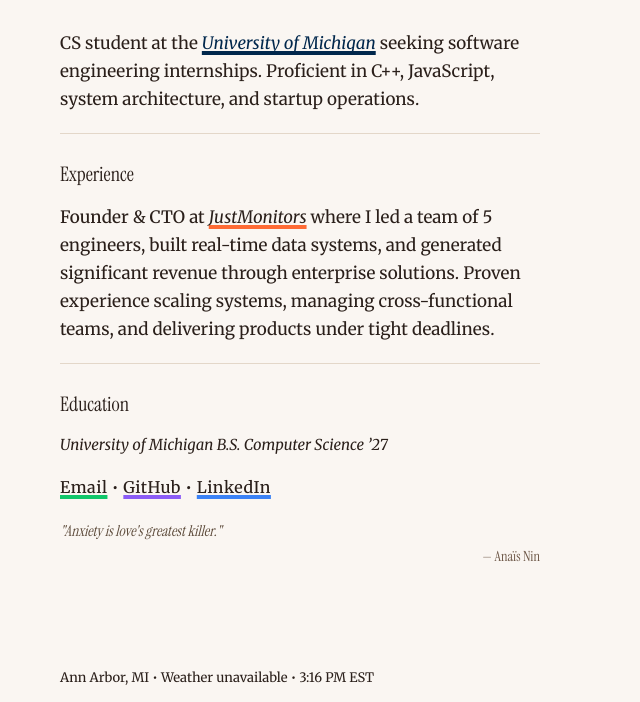
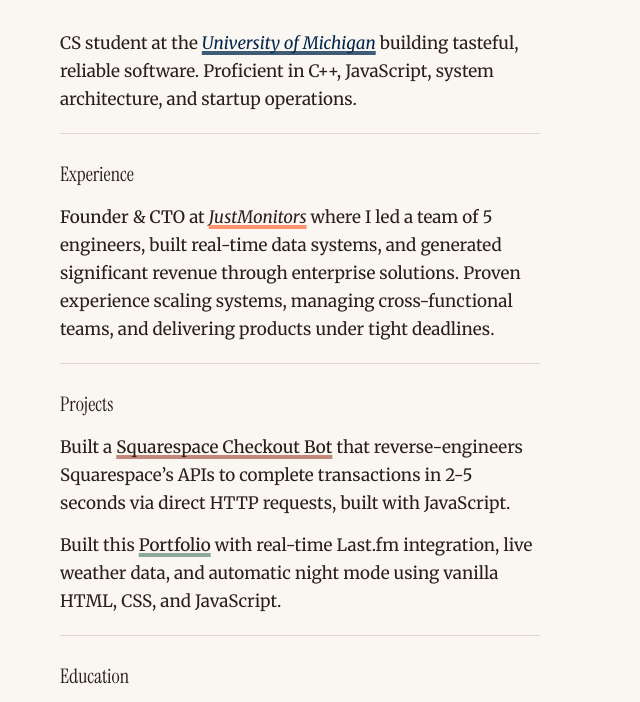
Before and after one commit to gabehassan/portfolio, a website: page index.html in a window 1280 px wide. Shown: the part 96-798 px from the top of the page, without its empty margins (0-640 px from the left). Drawn offline with Linux system fonts and the light colour scheme; no server answers.

Commit message:
Add projects section, update SEO, and refine link colors
- Add Projects section with Squarespace Checkout Bot and Portfolio
- Move Education below Projects
- Update title and meta description for better SEO
- Replace "seeking internships" with "building tasteful, reliable software"
- Refine all link underline colors to muted, earthy palette
- Remove redundant font preload and unused preconnects
- Update sitemap lastmod

```diff
--- a/index.html
+++ b/index.html
@@ -3,8 +3,8 @@
 <head>
     <meta charset="UTF-8">
     <meta name="viewport" content="width=device-width, initial-scale=1.0, viewport-fit=cover">
-    <title>Gabriel Hassan - CS Student at University of Michigan '27 | Founder & CTO</title>
-    <meta name="description" content="Gabriel Hassan (Gabe Hassan) - Current Computer Science student at University of Michigan, Class of 2027. Former Founder & CTO at JustMonitors. Seeking software engineering internships.">
+    <title>Gabe Hassan — UMich CS | Software Engineer</title>
+    <meta name="description" content="Gabe Hassan (Gabriel Hassan) is a Computer Science student at the University of Michigan, Class of 2027. Former Founder & CTO at JustMonitors. C++, JavaScript, full-stack development.">
     <meta name="keywords" content="Gabriel Hassan, Gabe Hassan, University of Michigan, Software Engineer, Computer Science, UMich, JustMonitors, Internship, C++, JavaScript, System Architecture, Full Stack Developer, Michigan CS, Software Development, Class of 2027, UMich CS 2027">
     <meta name="author" content="Gabriel Hassan">
     <meta name="robots" content="index, follow">
@@ -37,14 +37,9 @@
     <link rel="manifest" href="assets/favicon/site.webmanifest">
     <meta name="theme-color" content="#faf6f2">
 
-    <!-- Preconnects - must be early -->
+    <!-- Preconnects for fonts only - API preconnects removed (happen after JS, don't help FCP) -->
     <link rel="preconnect" href="https://fonts.googleapis.com">
     <link rel="preconnect" href="https://fonts.gstatic.com" crossorigin>
-    <link rel="preconnect" href="https://api.weather.gov">
-    <link rel="preconnect" href="https://ws.audioscrobbler.com">
-
-    <!-- Preload critical fonts -->
-    <link rel="preload" as="style" href="https://fonts.googleapis.com/css2?family=Instrument+Serif:wght@500&family=Merriweather:wght@400&display=swap">
 
     <!-- All CSS inlined to eliminate render-blocking request -->
     <style>
@@ -57,16 +52,20 @@
       p{margin:0 0 14px 0}
       a{color:#2a1f1a;text-decoration:underline;text-decoration-thickness:3px;text-decoration-skip-ink:none;transition:all .2s ease}
       a:hover{text-decoration-color:#0066ff}
-      .umich-link{color:#00274c!important;text-decoration-color:#00274c!important;text-decoration-thickness:4px!important;position:relative;overflow:visible}
-      .umich-link:hover{color:#00274c!important;text-decoration-color:#ffcb05;text-decoration-thickness:4px!important}
-      a[href*="justmonitors"]{text-decoration-color:#00c896;text-decoration-thickness:4px}
-      a[href*="justmonitors"]:hover{text-decoration-color:#6366f1;text-decoration-thickness:4px}
+      .umich-link{color:#00274c!important;text-decoration-color:rgba(0,39,76,.75)!important;text-decoration-thickness:4px!important;position:relative;overflow:visible}
+      .umich-link:hover{color:#00274c!important;text-decoration-color:rgba(255,203,5,.9)!important;text-decoration-thickness:4px!important}
+      a[href*="justmonitors"]{text-decoration-color:rgba(255,107,53,.7);text-decoration-thickness:4px}
+      a[href*="justmonitors"]:hover{text-decoration-color:rgba(255,140,66,.85);text-decoration-thickness:4px}
       a[href*="mailto:"],a[href*="github.com"],a[href*="linkedin.com"]{text-decoration-thickness:4px}
-      a[href*="mailto:"]{text-decoration-color:#10c76a}a[href*="mailto:"]:hover{text-decoration-color:#8b5cf6}
-      a[href*="github.com"]{text-decoration-color:#8b5cf6}a[href*="github.com"]:hover{text-decoration-color:#a855f7}
-      a[href*="linkedin.com"]{text-decoration-color:#3b82f6}a[href*="linkedin.com"]:hover{text-decoration-color:#10c76a}
-      .justmonitors-link{text-decoration-color:#ff6b35!important;text-decoration-thickness:4px}
-      .justmonitors-link:hover{text-decoration-color:#ff8c42!important;text-decoration-thickness:4px}
+      a[href*="mailto:"]{text-decoration-color:rgba(120,155,140,.65)}a[href*="mailto:"]:hover{text-decoration-color:rgba(120,155,140,.85)}
+      a[href*="github.com"]{text-decoration-color:rgba(90,110,130,.65)}a[href*="github.com"]:hover{text-decoration-color:rgba(90,110,130,.85)}
+      a[href*="linkedin.com"]{text-decoration-color:rgba(100,150,170,.65)}a[href*="linkedin.com"]:hover{text-decoration-color:rgba(100,150,170,.85)}
+      .justmonitors-link{text-decoration-color:rgba(255,107,53,.7)!important;text-decoration-thickness:4px}
+      .justmonitors-link:hover{text-decoration-color:rgba(255,140,66,.85)!important;text-decoration-thickness:4px}
+      .project-link-bot{text-decoration-color:#c4887a!important;text-decoration-thickness:4px}
+      .project-link-bot:hover{text-decoration-color:#a96b5c!important;text-decoration-thickness:4px}
+      .project-link-portfolio{text-decoration-color:#8ba89a!important;text-decoration-thickness:4px}
+      .project-link-portfolio:hover{text-decoration-color:#6d8c7a!important;text-decoration-thickness:4px}
       strong{font-weight:500}
       .section-divider{border:none;height:1px;background-color:#d4c4b0;margin:20px 0 16px 0;opacity:.6}
       .education-text{font-size:15px;font-style:italic}
@@ -183,9 +182,8 @@
     </script>
 
 
-    <!-- Fonts - preloaded and loaded async to not block render -->
-    <link href="https://fonts.googleapis.com/css2?family=Instrument+Serif:wght@500&family=Merriweather:wght@400&display=swap" rel="stylesheet" media="print" onload="this.media='all'">
-    <link href="https://fonts.googleapis.com/css2?family=Instrument+Serif:wght@300;400;600&family=Merriweather:ital,wght@0,300;0,500;0,700;1,300;1,400&family=JetBrains+Mono:wght@400;500&display=swap" rel="stylesheet" media="print" onload="this.media='all'">
+    <!-- Fonts loaded async to not block render -->
+    <link href="https://fonts.googleapis.com/css2?family=Instrument+Serif:wght@300;400;500;600&family=Merriweather:ital,wght@0,300;0,400;0,500;0,700;1,300;1,400&family=JetBrains+Mono:wght@400;500&display=swap" rel="stylesheet" media="print" onload="this.media='all'">
     <noscript>
       <link href="https://fonts.googleapis.com/css2?family=Instrument+Serif:wght@300;400;500;600&family=Merriweather:ital,wght@0,300;0,400;0,500;0,700;1,300;1,400&family=JetBrains+Mono:wght@400;500&display=swap" rel="stylesheet">
     </noscript>
@@ -194,15 +192,20 @@
     <main class="content">
         <h1>Gabriel Hassan</h1>
 
-        <p>CS student at the <a href="https://umich.edu" class="umich-link"><strong><em>University of Michigan</em></strong></a> seeking software engineering internships. Proficient in C++, JavaScript, system architecture, and startup operations.</p>
+        <p>CS student at the <a href="https://umich.edu" class="umich-link"><strong><em>University of Michigan</em></strong></a> building tasteful, reliable software. Proficient in C++, JavaScript, system architecture, and startup operations.</p>
 
         <hr class="section-divider">
         <h2>Experience</h2>
         <p><strong>Founder & CTO</strong> at <a href="https://www.linkedin.com/in/gabehassan/#:~:text=Founder%20%26%20CTO,product%20for%20businesses" class="justmonitors-link"><strong><em>JustMonitors</em></strong></a> where I led a team of 5 engineers, built real-time data systems, and generated significant revenue through enterprise solutions. Proven experience scaling systems, managing cross-functional teams, and delivering products under tight deadlines.</p>
 
         <hr class="section-divider">
+        <h2>Projects</h2>
+        <p>Built a <strong><a href="https://github.com/gabehassan/squarespace-checkout-bot" class="project-link-bot">Squarespace Checkout Bot</a></strong> that reverse-engineers Squarespace’s APIs to complete transactions in 2-5 seconds via direct HTTP requests, built with JavaScript.</p>
+        <p>Built this <strong><a href="https://github.com/gabehassan/portfolio" class="project-link-portfolio">Portfolio</a></strong> with real-time Last.fm integration, live weather data, and automatic night mode using vanilla HTML, CSS, and JavaScript.</p>
+
+        <hr class="section-divider">
         <h2>Education</h2>
-        <p class="education-text"><strong>University of Michigan</strong> B.S. Computer Science ’27</p>
+        <p class="education-text"><strong>University of Michigan</strong> B.S. Computer Science ‘27</p>
 
         <p class="contact-links">
             <a href="mailto:me@gabehassan.com"><strong>Email</strong></a> •
--- a/sitemap.xml
+++ b/sitemap.xml
@@ -2,7 +2,7 @@
 <urlset xmlns="http://www.sitemaps.org/schemas/sitemap/0.9">
   <url>
     <loc>https://gabehassan.com/</loc>
-    <lastmod>2026-01-05</lastmod>
+    <lastmod>2026-03-05</lastmod>
     <changefreq>weekly</changefreq>
     <priority>1.0</priority>
   </url>
```
